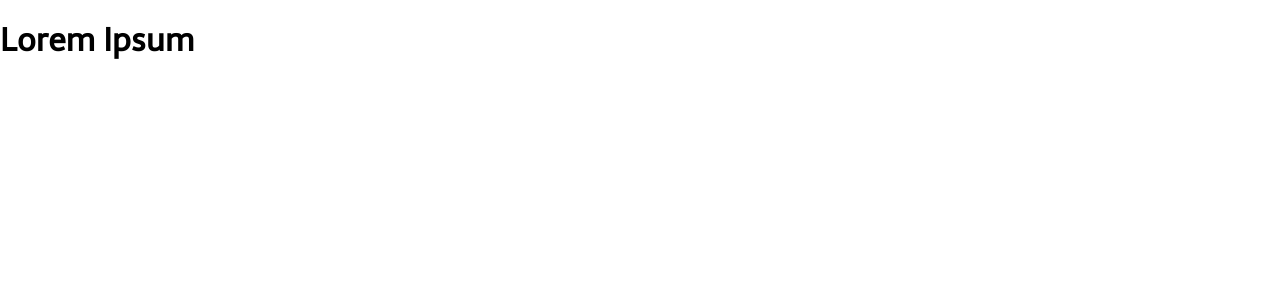
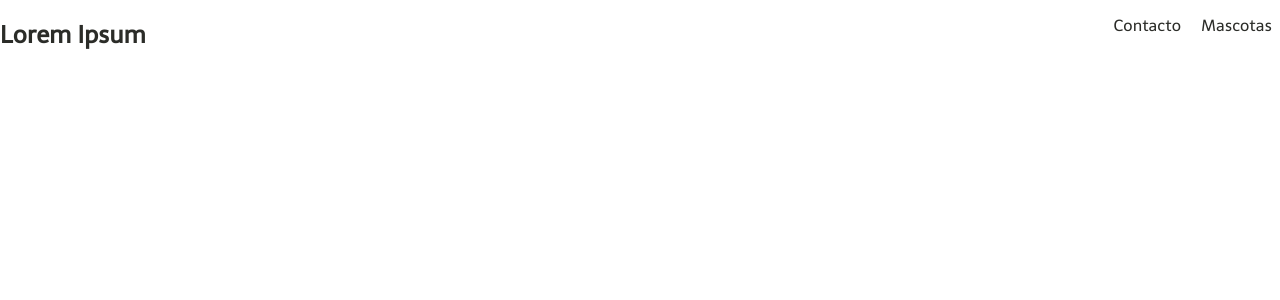
Before and after one commit to Lucas-Cifuentes/Hackathon-CurseIT, a React (Create React App) app in the folder lorem-ipsum/: page / in a window 1280 px wide. Shown: the top 300 px of the page. Built offline with nearby package versions, Linux system fonts and the light colour scheme.

Commit message:
Cree el nacbar con sus items y estilos

```diff
--- a/lorem-ipsum/src/App.jsx
+++ b/lorem-ipsum/src/App.jsx
@@ -1,7 +1,9 @@
+import Navbar from './components/Navbar/Default';
+
 function App() {
   return (
     <div className="App">
-      <h1>Lorem Ipsum</h1>
+      <Navbar />
     </div>
   );
 }
--- /dev/null
+++ b/lorem-ipsum/src/components/Navbar/Default.css
@@ -0,0 +1,11 @@
+.navbar {
+  display: flex;
+  flex-direction: row;
+  justify-content: space-between;
+}
+
+.navbar a {
+  text-decoration: none;
+  color: var(--main-color);
+  margin: 0 0.5rem;
+}
--- /dev/null
+++ b/lorem-ipsum/src/components/Navbar/Default.jsx
@@ -0,0 +1,29 @@
+import React from 'react';
+import Item from './_children/Item'
+import './Default.css'
+
+const Default = () => {
+  const Items = [
+    {
+      name: 'Contacto',
+      href: '/contacto'
+    },
+    {
+      name: 'Mascotas',
+      href: '/mascotas'
+    }
+  ]
+
+  return (
+    <nav className='navbar' >
+      <h1>Lorem Ipsum</h1>
+      <ul>
+        {
+          Items.map(item => <Item name={item.name} href={item.href} /> )
+        }
+      </ul>
+    </nav>
+  )
+}
+
+export default Default;
--- /dev/null
+++ b/lorem-ipsum/src/components/Navbar/_children/Item.jsx
@@ -0,0 +1,7 @@
+import React from 'react';
+
+const Item = ({ name = '', href = '' }) => {
+  return <a href={ href } > {name} </a>
+}
+
+export default Item
--- a/lorem-ipsum/src/index.css
+++ b/lorem-ipsum/src/index.css
@@ -1,6 +1,11 @@
 body {
   margin: 0;
   font-family: 'Telex', sans-serif;
+  color: var(--main-color) ;
+}
+
+:root {
+  --main-color: #2B2C28;
 }
 
 code {
```
